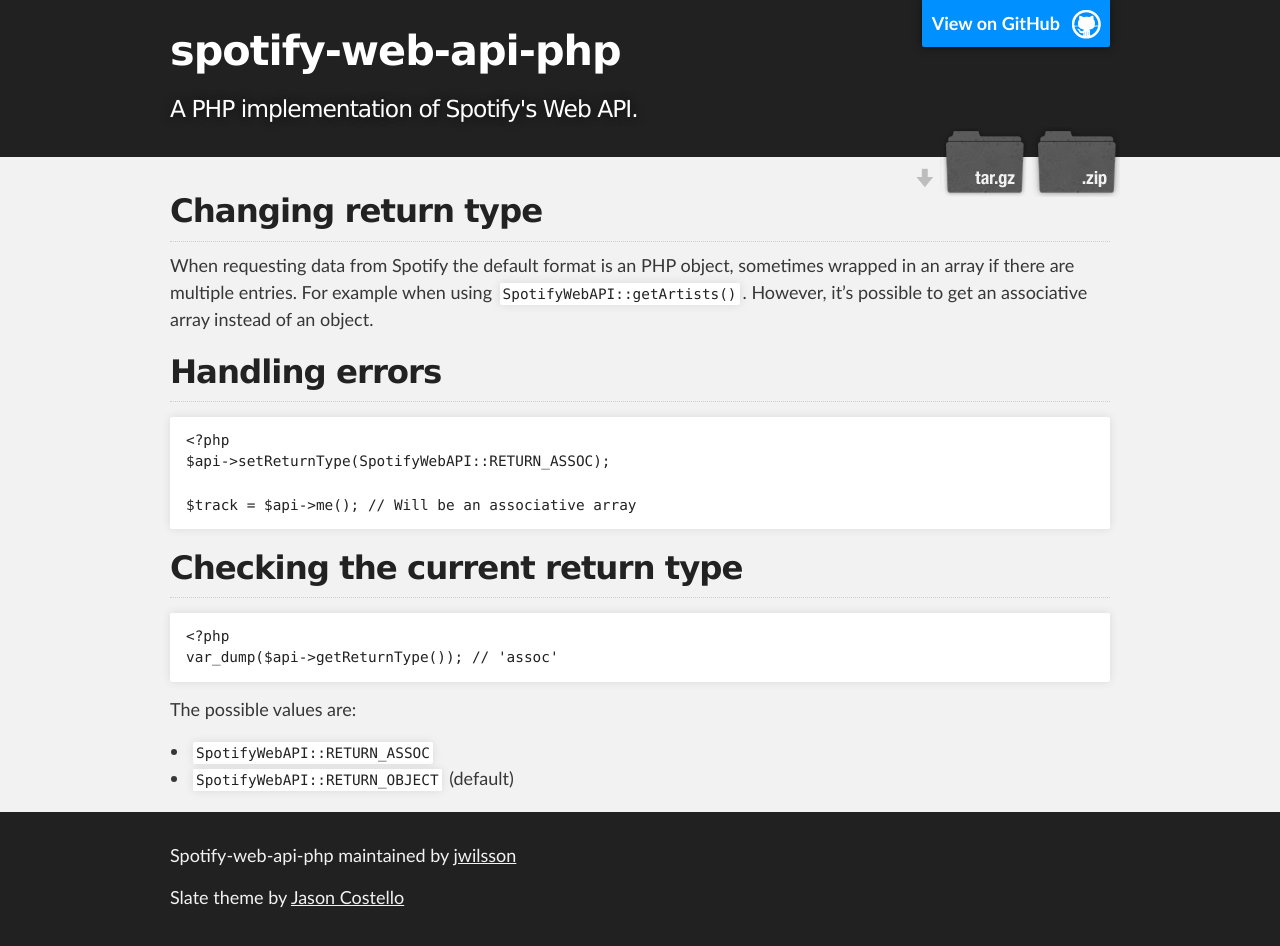
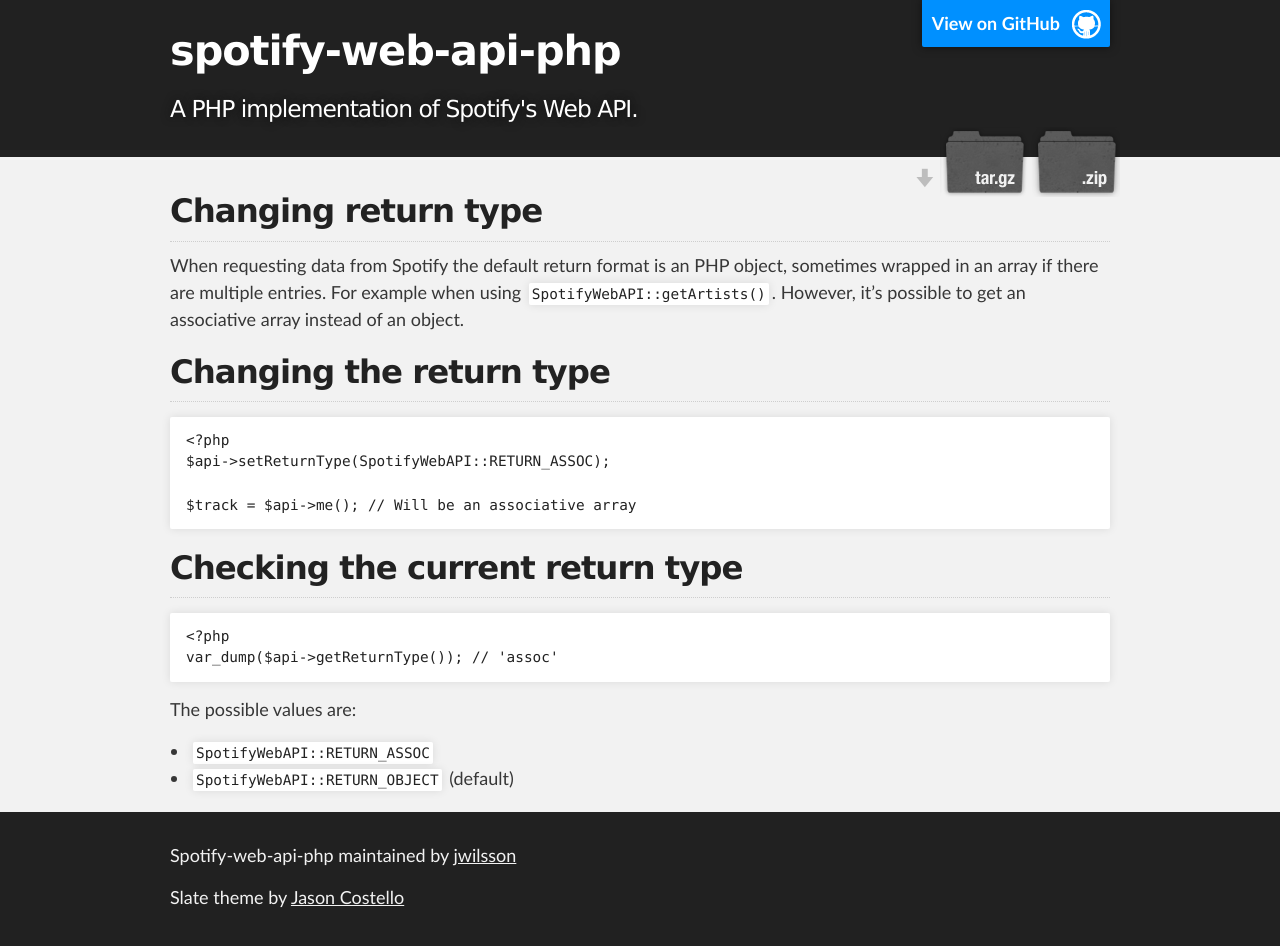
Before and after one commit to danijwilliams/Spotify-API-Wrapper, a Jekyll site: the page built from docs/examples/changing-return-type.md, in a window 1280 px wide. Built offline with Jekyll 4.4.1, drawn with Linux system fonts in a browser that asks for light colours.

Commit message:
Update changing-return-type.md

```diff
--- a/docs/examples/changing-return-type.md
+++ b/docs/examples/changing-return-type.md
@@ -3,9 +3,9 @@ layout: default
 title: Changing return type
 ---
 
-When requesting data from Spotify the default format is an PHP object, sometimes wrapped in an array if there are multiple entries. For example when using `SpotifyWebAPI::getArtists()`. However, it's possible to get an associative array instead of an object.
+When requesting data from Spotify the default return format is an PHP object, sometimes wrapped in an array if there are multiple entries. For example when using `SpotifyWebAPI::getArtists()`. However, it's possible to get an associative array instead of an object.
 
-## Handling errors
+## Changing the return type
 
     <?php
     $api->setReturnType(SpotifyWebAPI::RETURN_ASSOC);
@@ -18,5 +18,6 @@ When requesting data from Spotify the default format is an PHP object, sometimes
     var_dump($api->getReturnType()); // 'assoc'
 
 The possible values are:
+
 * `SpotifyWebAPI::RETURN_ASSOC`
 * `SpotifyWebAPI::RETURN_OBJECT` (default)
```
